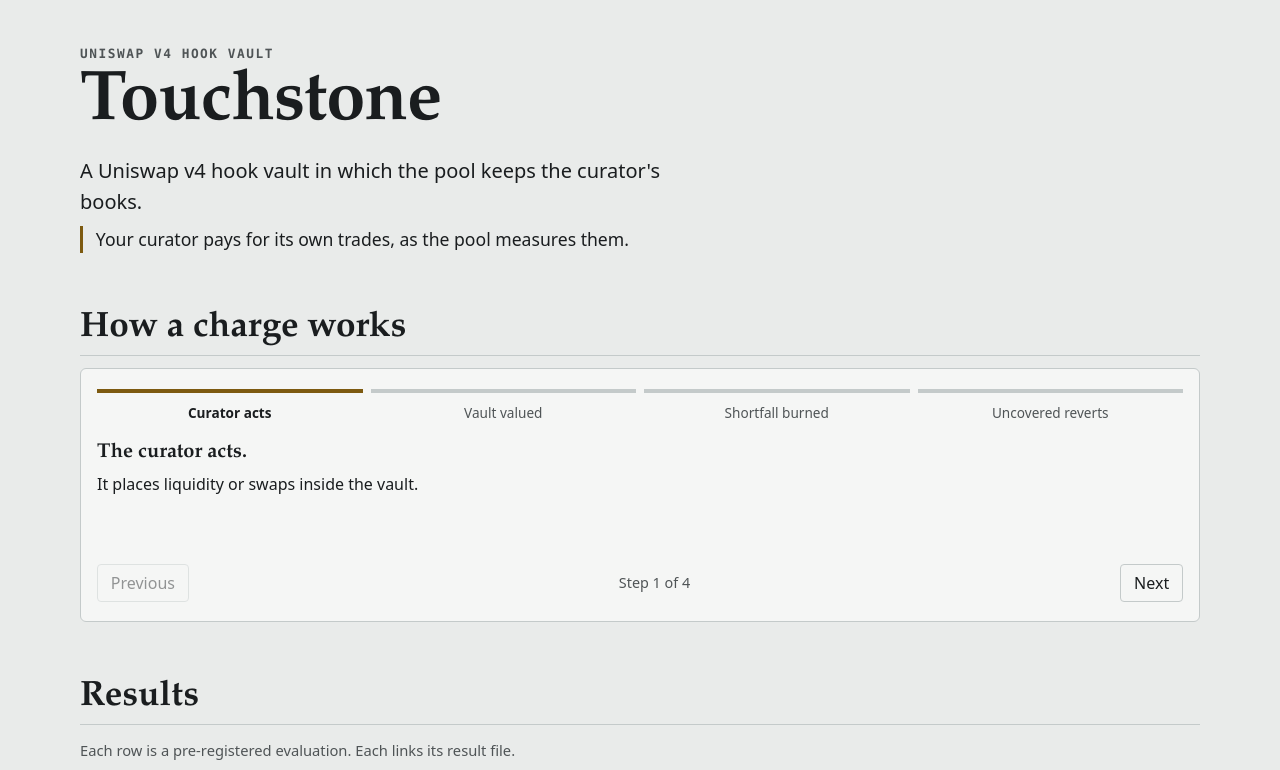
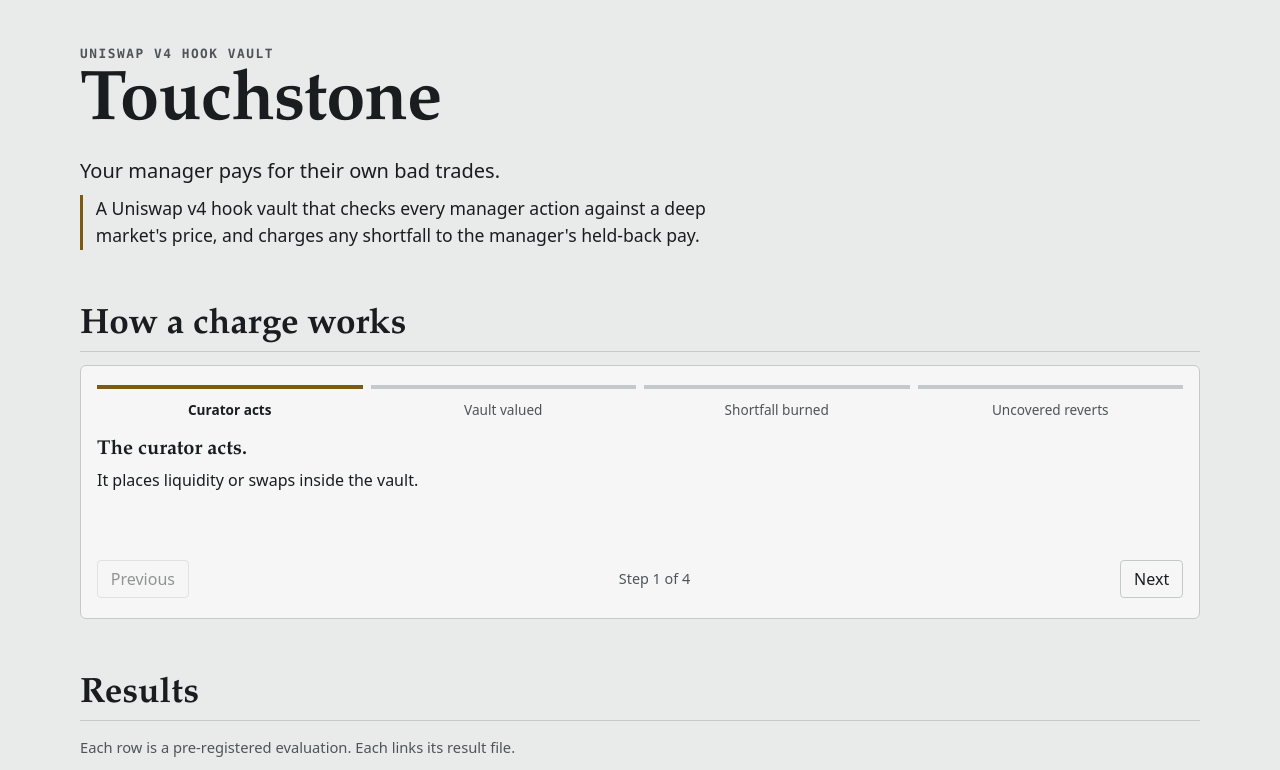
Before and after one commit to mishoko/touchstone, a plain HTML site: page frontend/index.html in a window 1280 px wide. Shown: the top 770 px of the page. Drawn offline with Linux system fonts and the light colour scheme; files whose address does not match are found by name.

Commit message:
s32: README lead aligned with the project page (headline, sub-headline, the business story with each term glossed in order); results page lead aligned the same way; design review r1 0B 0M 6m fixed under P-11a; no number, verdict, limitation or worked example changed
Co-Authored-By: Claude Opus 5.5 <noreply@anthropic.com>
Claude-Session: https://claude.ai/code/session_018dVjcvTe9GPm55TJaibdQP

```diff
--- a/frontend/index.html
+++ b/frontend/index.html
@@ -4,7 +4,7 @@
 <meta charset="utf-8">
 <meta name="viewport" content="width=device-width, initial-scale=1">
 <title>Touchstone results</title>
-<meta name="description" content="Touchstone: a Uniswap v4 hook vault in which the pool keeps the curator's books. Published results and limits.">
+<meta name="description" content="Touchstone: a Uniswap v4 hook vault that bills its manager for its own bad trades. Published results and limits.">
 <link rel="stylesheet" href="style.css">
 </head>
 <body>
@@ -13,8 +13,8 @@
 <header class="wrap hero">
   <p class="eyebrow">Uniswap v4 hook vault</p>
   <h1>Touchstone</h1>
-  <p class="lede">A Uniswap v4 hook vault in which the pool keeps the curator's books.</p>
-  <p class="claim">Your curator pays for its own trades, as the pool measures them.</p>
+  <p class="lede">Your manager pays for their own bad trades.</p>
+  <p class="claim">A Uniswap v4 hook vault that checks every manager action against a deep market's price, and charges any shortfall to the manager's held-back pay.</p>
 </header>
 
 <main>
```
Also changed, not shown: 1 other file.
